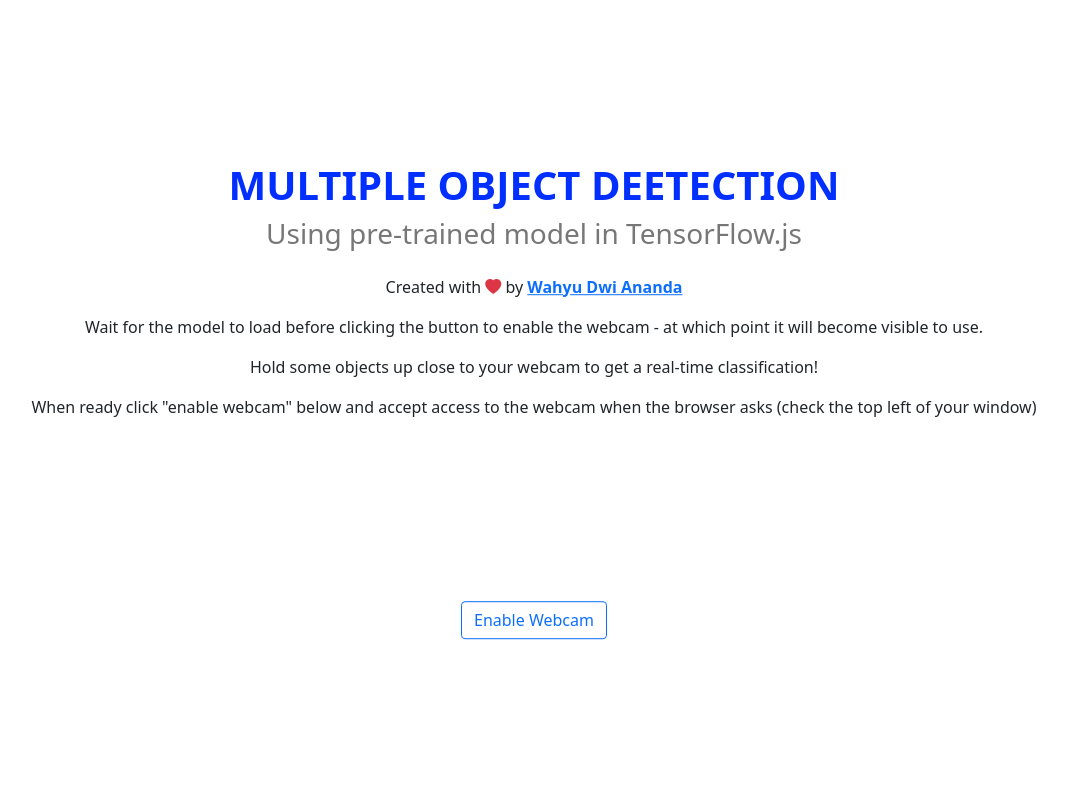
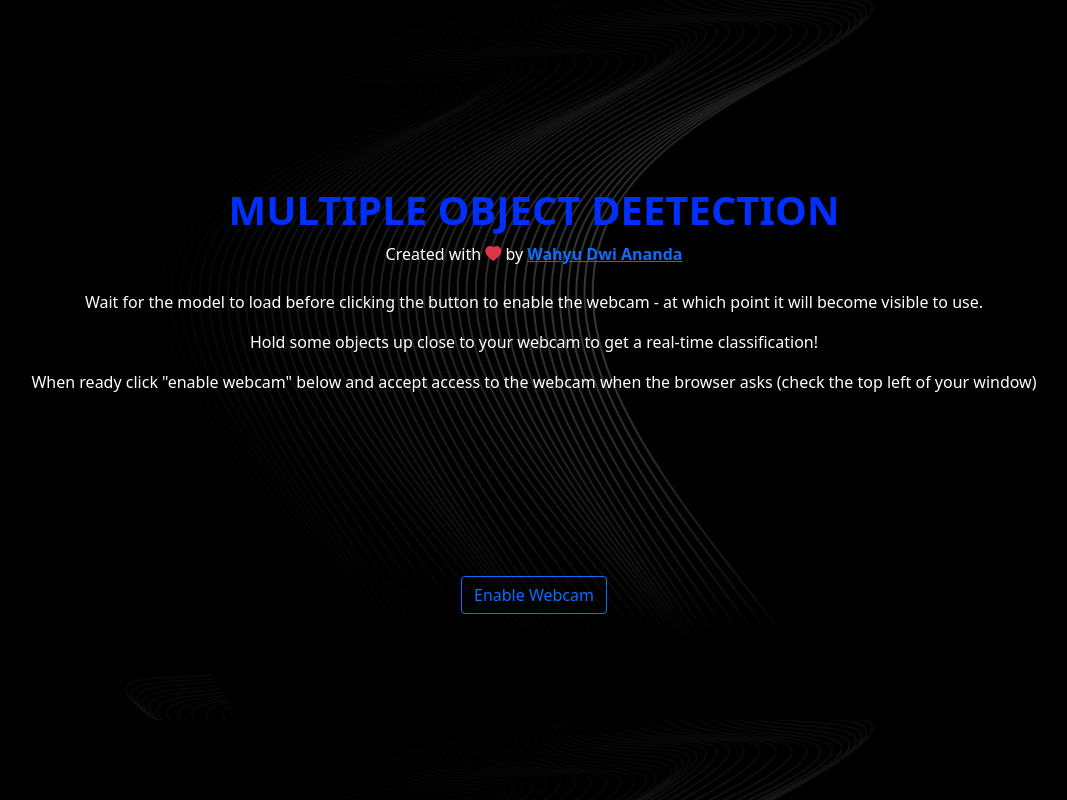
Before and after one commit to wahyudwiananda/objectdetection, a plain HTML site: page index.html in a window 1280 px wide. Shown: the whole page, without its empty margins (106-1173 px from the left). Drawn offline with nearby package versions, Linux system fonts and the light colour scheme; a script that the page names is missing.

Commit message:
add background

```diff
--- a/index.html
+++ b/index.html
@@ -1,7 +1,7 @@
 <!DOCTYPE html>
 <html lang="en">
   <head>
-    <title>Multiple object detection</title>
+    <title>Multiple Object Detection</title>
     <meta charset="utf-8" />
     <meta name="viewport" content="width=device-width, initial-scale=1" />
     <!-- Import the webpage's stylesheet -->
@@ -11,16 +11,15 @@
     <script src="https://cdn.jsdelivr.net/npm/bootstrap@5.0.2/dist/js/bootstrap.bundle.min.js" integrity="sha384-MrcW6ZMFYlzcLA8Nl+NtUVF0sA7MsXsP1UyJoMp4YLEuNSfAP+JcXn/tWtIaxVXM" crossorigin="anonymous"></script>
   </head>
   <body>
-    <div class="container">
-      <div class="row text-center mb-3">
+    <div class="container text-white">
+      <div class="row text-center mb-2">
         <div class="col">
           <h1 class="fw-bold">MULTIPLE OBJECT DEETECTION</h1>
-          <h3>Using pre-trained model in TensorFlow.js</h3>
+          <p>Created with <i class="bi bi-heart-fill text-danger"></i> by <a href="https://www.instagram.com/wahyuananda_05/" class="fw-bold" target="blank">Wahyu Dwi Ananda</a></p>
         </div>
       </div>
       <div class="row text-center">
         <div class="col">
-          <p>Created with <i class="bi bi-heart-fill text-danger"></i> by <a href="https://www.instagram.com/wahyuananda_05/" class="fw-bold" target="blank">Wahyu Dwi Ananda</a></p>
           <p>Wait for the model to load before clicking the button to enable the webcam - at which point it will become visible to use.</p>
         </div>
       </div>
--- a/script.js
+++ b/script.js
@@ -81,7 +81,7 @@
       if (predictions[n].score > 0.66) {
         const p = document.createElement("p");
         p.innerText = predictions[n].class + " - with " + Math.round(parseFloat(predictions[n].score) * 100) + "% confidence.";
-        p.style = "margin-left: " + predictions[n].bbox[0] + "px; margin-top: " + (predictions[n].bbox[1] - 10) + "px; width: " + (predictions[n].bbox[2] - 10) + "px; top: 0; left: 0;";
+        p.style = "margin-left: " + predictions[n].bbox[0] + "px; margin-top: " + predictions[n].bbox[1] + "px; width: " + predictions[n].bbox[2] + "px; top: 0; left: 0;";
 
         const highlighter = document.createElement("div");
         highlighter.setAttribute("class", "highlighter");
--- a/style.css
+++ b/style.css
@@ -1,3 +1,10 @@
+body {
+  background: url("bg.jpg");
+  background-size: 100%;
+  height: 100vh;
+  background-position: top center;
+}
+
 .container {
   position: absolute;
   top: 50%;
@@ -11,10 +18,6 @@
 
 h1 {
   color: #002fff;
-}
-
-h3 {
-  color: #777777;
 }
 
 video {
```
Also changed, not shown: bg.jpg (added).
